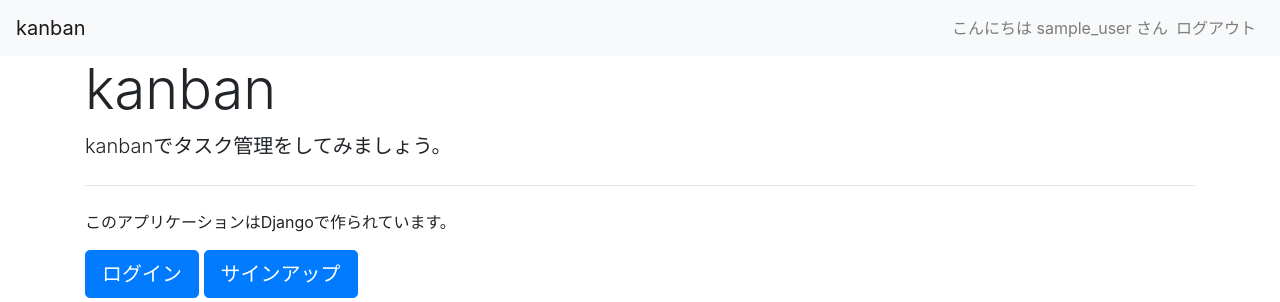
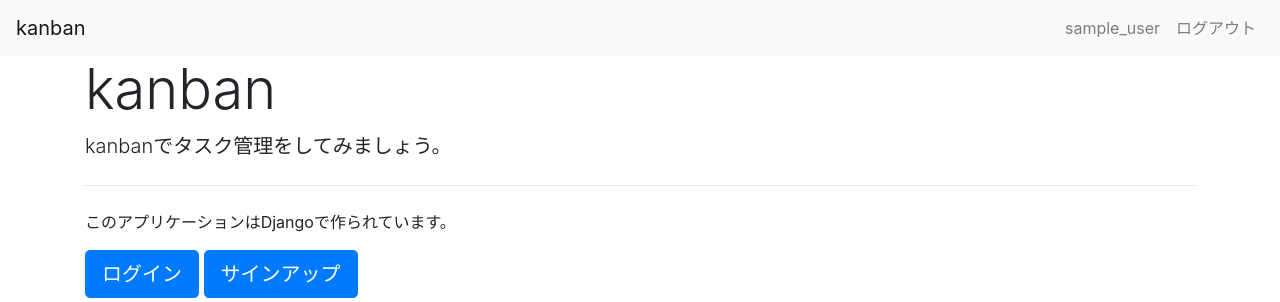
Before and after one commit to massive2351/todo-, a Django app: page /kanban/ in a window 1280 px wide. Shown: the top 302 px of the page. Run offline with Django 3.2, Linux system fonts and the light colour scheme; a user stored in the database is signed in; some libraries are stand-ins or nearby versions.

Commit message:
ナビゲーションバーにリンク

```diff
--- a/kanban/templates/kanban/base.html
+++ b/kanban/templates/kanban/base.html
@@ -22,9 +22,9 @@
           </ul>
           <ul class="navbar-nav">
              {% if request.user.is_authenticated %}
-              <span class="navbar-text">
-                こんにちは {{ request.user.username }} さん
-              </span>
+               <li class="nav-item">
+                <a class="nav-link" href="{% url 'kanban:users_detail' request.user.pk %}">{{ request.user.username }}</a>
+              </li>
               <li class="nav-item">
                 <a class="nav-link" href="{% url 'logout' %}">ログアウト</a>
               </li>
```
Also changed, not shown: kanban/templates/kanban/users/detail.html (+6 -1 lines).
